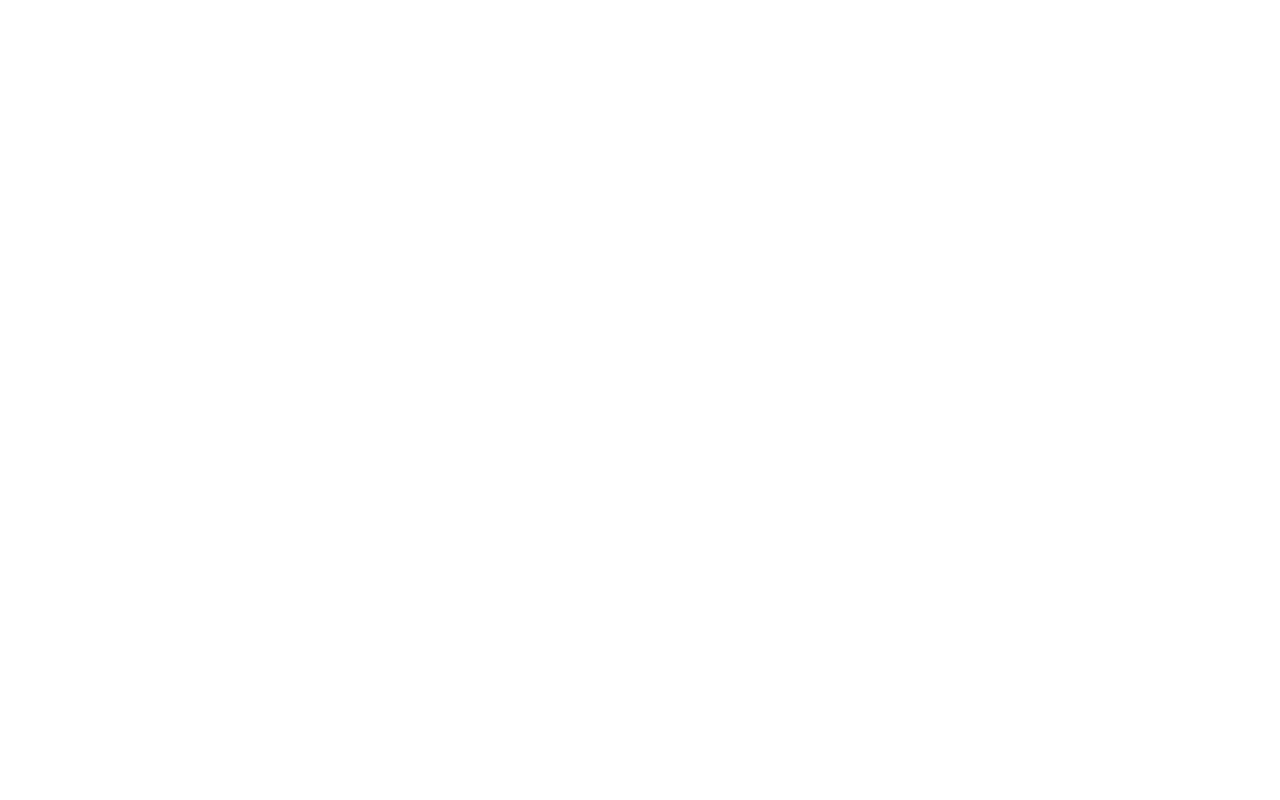
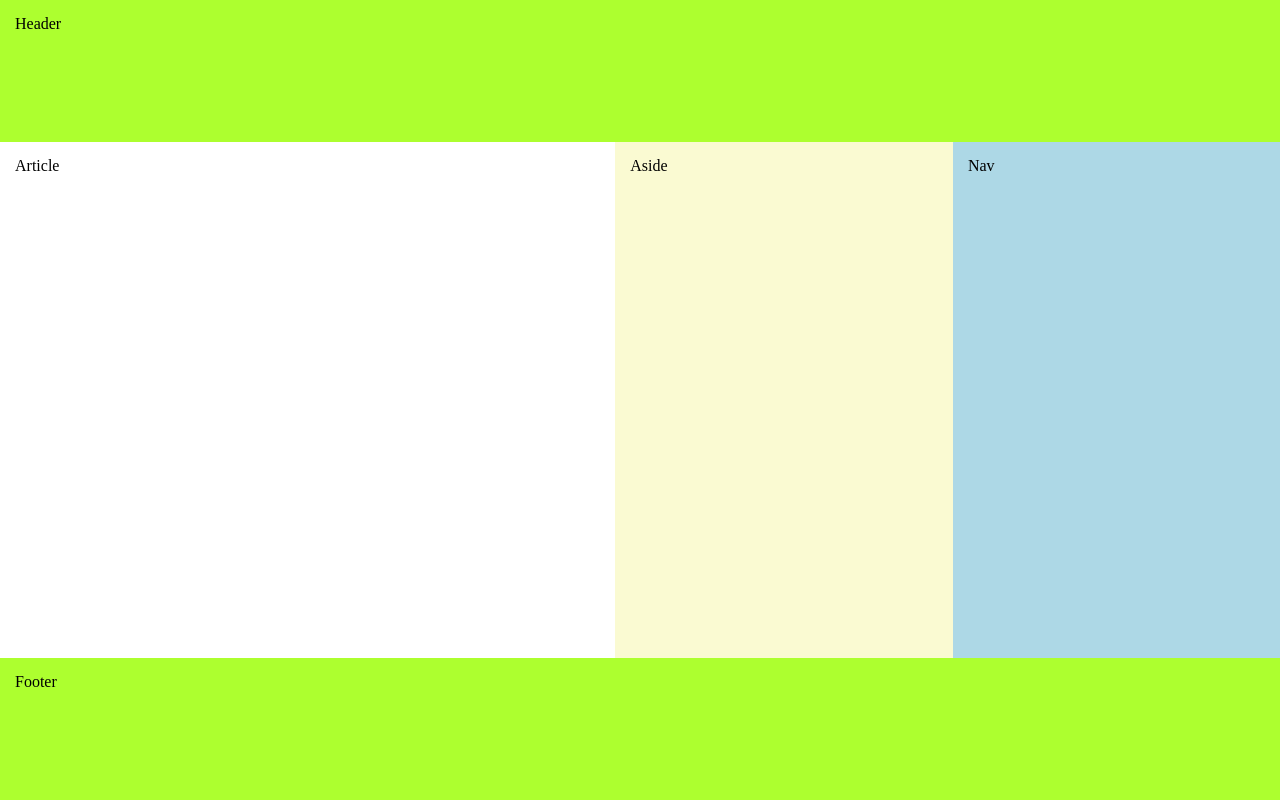
Before and after one commit to NirajBhavnani/BasicHTMLWebsite5, a plain HTML site: page pages/index.html in a window 1280 px wide. Drawn offline with Linux system fonts and the light colour scheme.

Commit message:
Screenshot 270: Sub task 1

```diff
--- a/css/index.css
+++ b/css/index.css
@@ -9,23 +9,43 @@ body, html {
     min-height: 100vh;
 }
 
+body{
+    display: flex;
+    flex-direction: column;
+}
+
 /* Colors of sections */
 .header{
     background-color: #adff2f;
+    padding: 15px;
+    flex-grow: 1; /*This defines the ability for a flex item to grow if necessary.*/
 }
 
 .article{
     background-color: #ffffff;
+    padding: 15px;
+    flex-grow: 4;
 }
 
 .aside{
-    background-color: #fafad2	;
+    background-color: #fafad2;
+    padding: 15px;
+    flex-grow: 2;
 }
 
 .nav{
     background-color: #add8e6;
+    padding: 15px;
+    flex-grow: 2;
 }
 
 .footer{
     background-color: #adff2f;
+    padding: 15px;
+    flex-grow: 1;
 }
+
+.container{
+    display: flex;
+    flex-grow: 5;
+}
--- a/pages/index.html
+++ b/pages/index.html
@@ -8,6 +8,12 @@
     <link rel="stylesheet" href="/css/index.css">
 </head>
 <body>
-
+    <header class="header">Header</header>
+    <div class="container">
+        <p class="article">Article</p>
+        <p class="aside">Aside</p>
+        <p class="nav">Nav</p>
+    </div>
+    <footer class="footer">Footer</footer>
 </body>
 </html>
```
